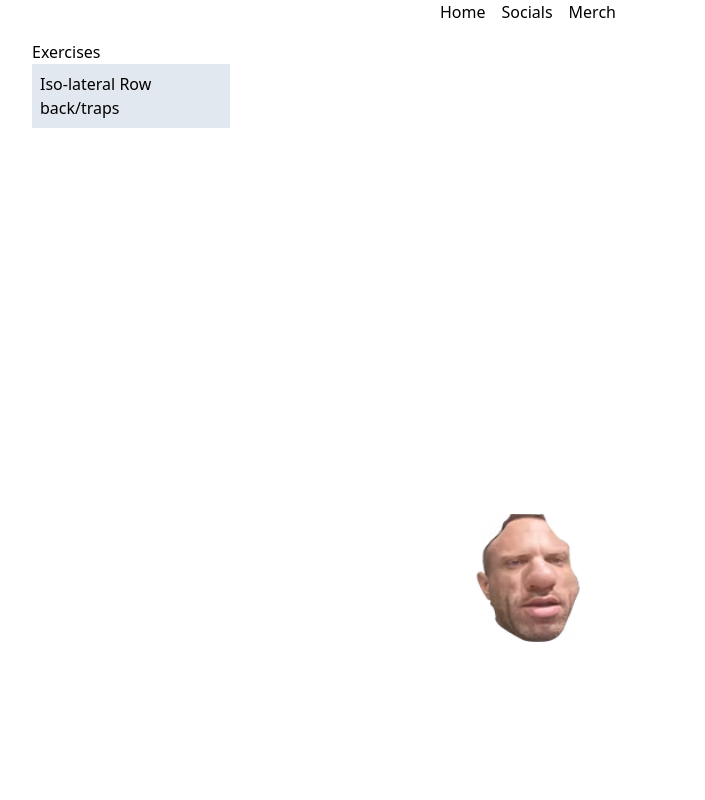
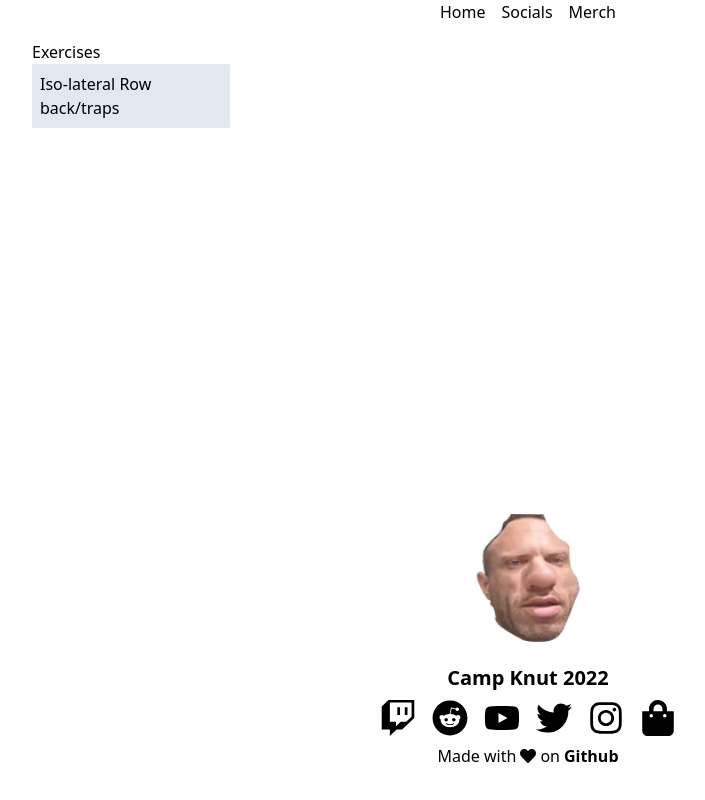
Before and after one commit to Bitsnoxx/CampKnut, a Next.js app: page /exercises in a window 1280 px wide. Shown: the whole page, without its empty margins (112-817 px from the left). Built offline with nearby package versions, Linux system fonts and the light colour scheme; what @mantine/next would draw is missing.

Commit message:
fix text color on light mode

```diff
--- a/components/footer/Footer.tsx
+++ b/components/footer/Footer.tsx
@@ -24,7 +24,7 @@ const platformColors = {
 export default function Footer() {
   const [counter, setCounter] = useState(0);
   return (
-    <footer className="text-center text-white my-8">
+    <footer className="text-center text-knut-light-text dark:text-knut-dark-text my-8">
       <Image
         width={128 + (counter > 5 ? counter * 3 : 0)}
         height={128 + (counter > 5 ? counter * 3 : 0)}
@@ -32,7 +32,7 @@ export default function Footer() {
         src="/knut3head.avif"
         onClick={() => setCounter(counter + 1)}
       />
-      <div className="w-full">
+      <div className="w-full ">
         <div className="flex flex-col items-center justify-center mt-4">
           <span className="text-xl font-bold">Camp Knut 2022</span>
           <div className="flex flex-row justify-center items-center text-4xl gap-4 my-2">
```
